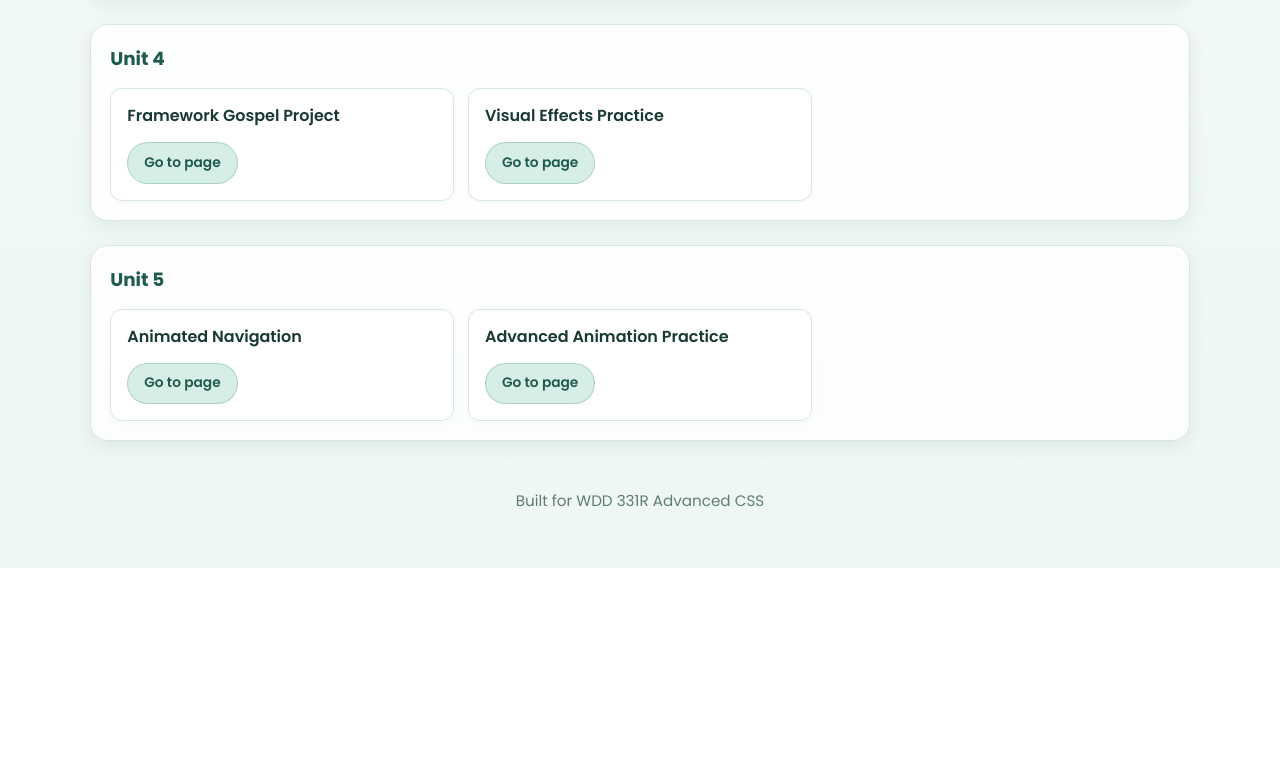
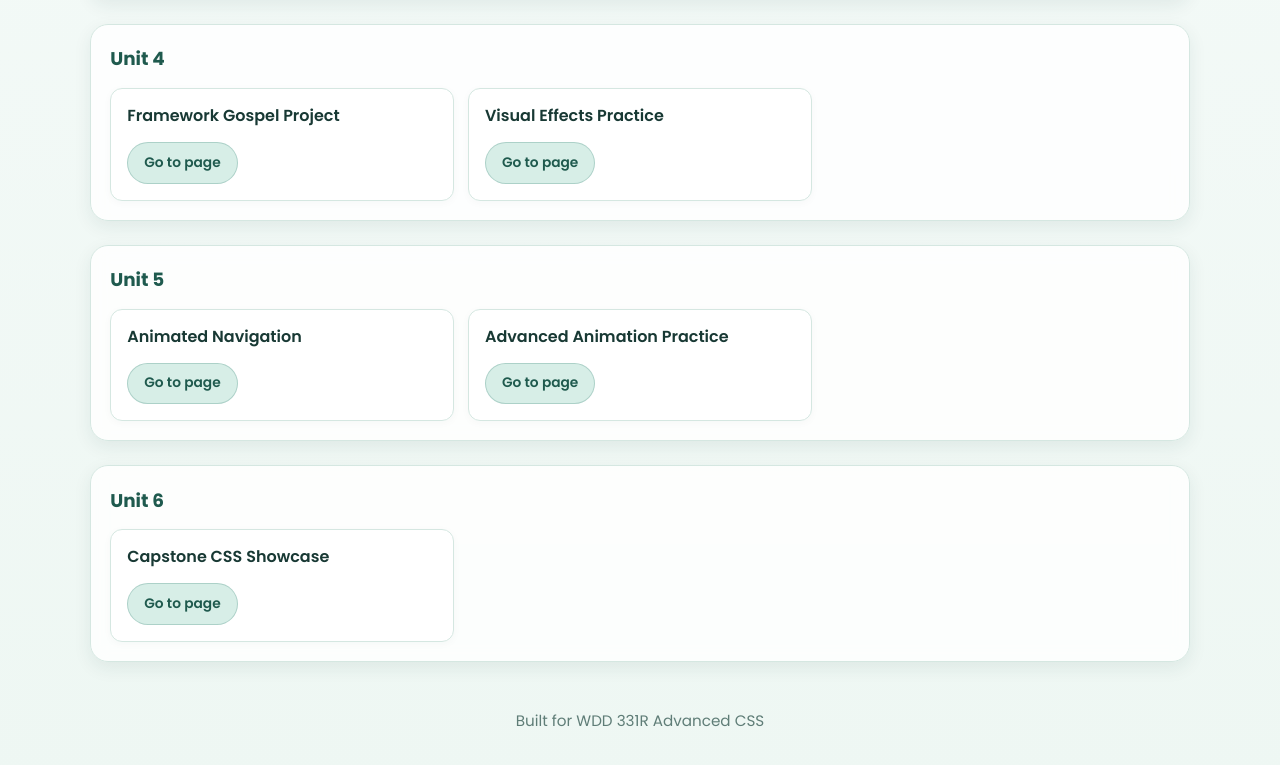
Before and after one commit to blaisepalombo/palombo-wdd331-portfolio, a plain HTML site: page index.html in a window 1280 px wide. Shown: the part 1060-1825 px from the top of the page. Before the commit the page ends 1628 px from the top, so only its background shows below. Drawn offline with Linux system fonts and the light colour scheme.

Commit message:
added final project to pages

```diff
--- a/index.html
+++ b/index.html
@@ -124,6 +124,18 @@
         </article>
       </div>
     </section>
+    <section class="unit-section">
+      <div class="section-heading">
+        <h2>Unit 6</h2>
+      </div>
+      <div class="link-grid">
+        <article class="project-card">
+          <h3>Capstone CSS Showcase</h3>
+          <a class="project-button" href="unit-6/capstone-css-showcase/index.html">Go to page</a>
+        </article>
+      </div>
+    </section>
+
   </main>
 
   <footer class="site-footer">
--- a/unit-6/capstone-css-showcase/css/components.css
+++ b/unit-6/capstone-css-showcase/css/components.css
@@ -265,8 +265,3 @@
     max-width: 280px;
   }
 }
-
-.r1-img {
-  object-fit: contain;
-  background: var(--color-surface);
-}
```
